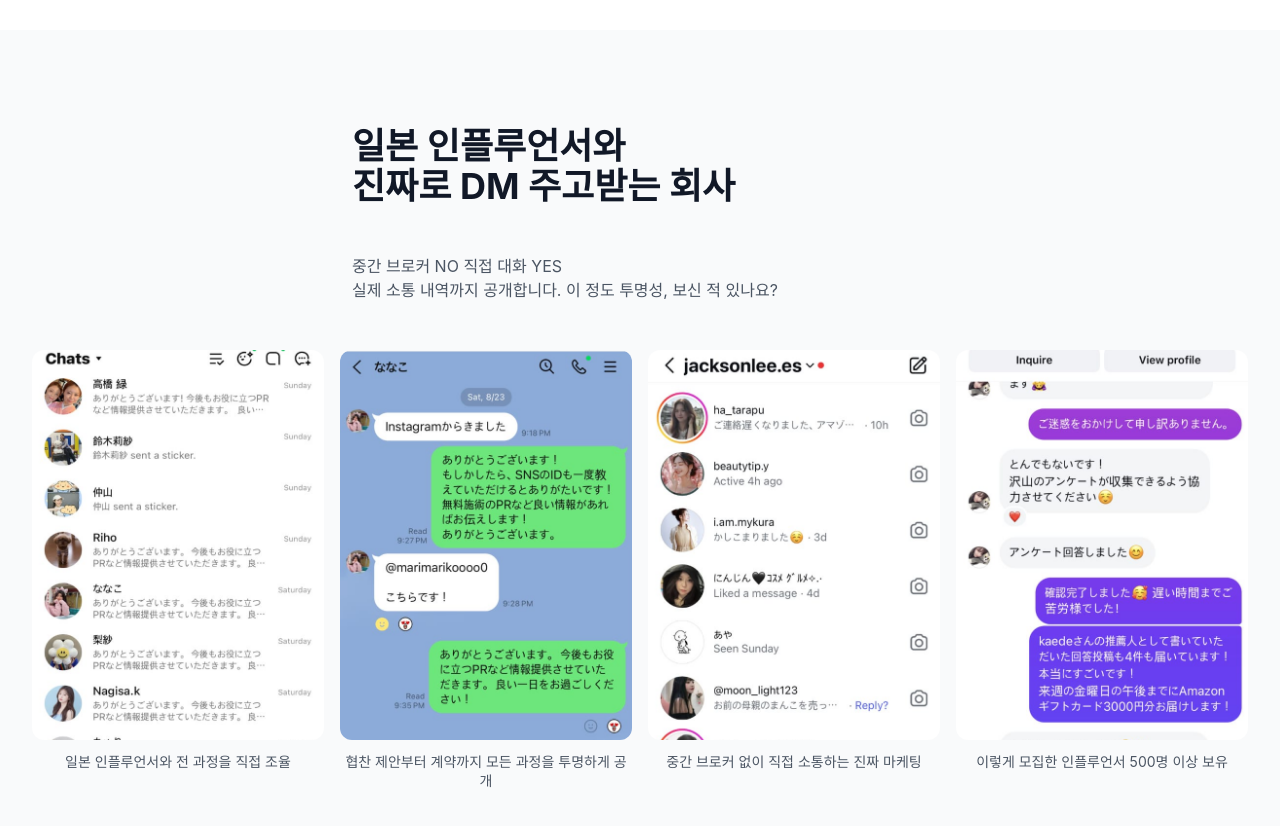
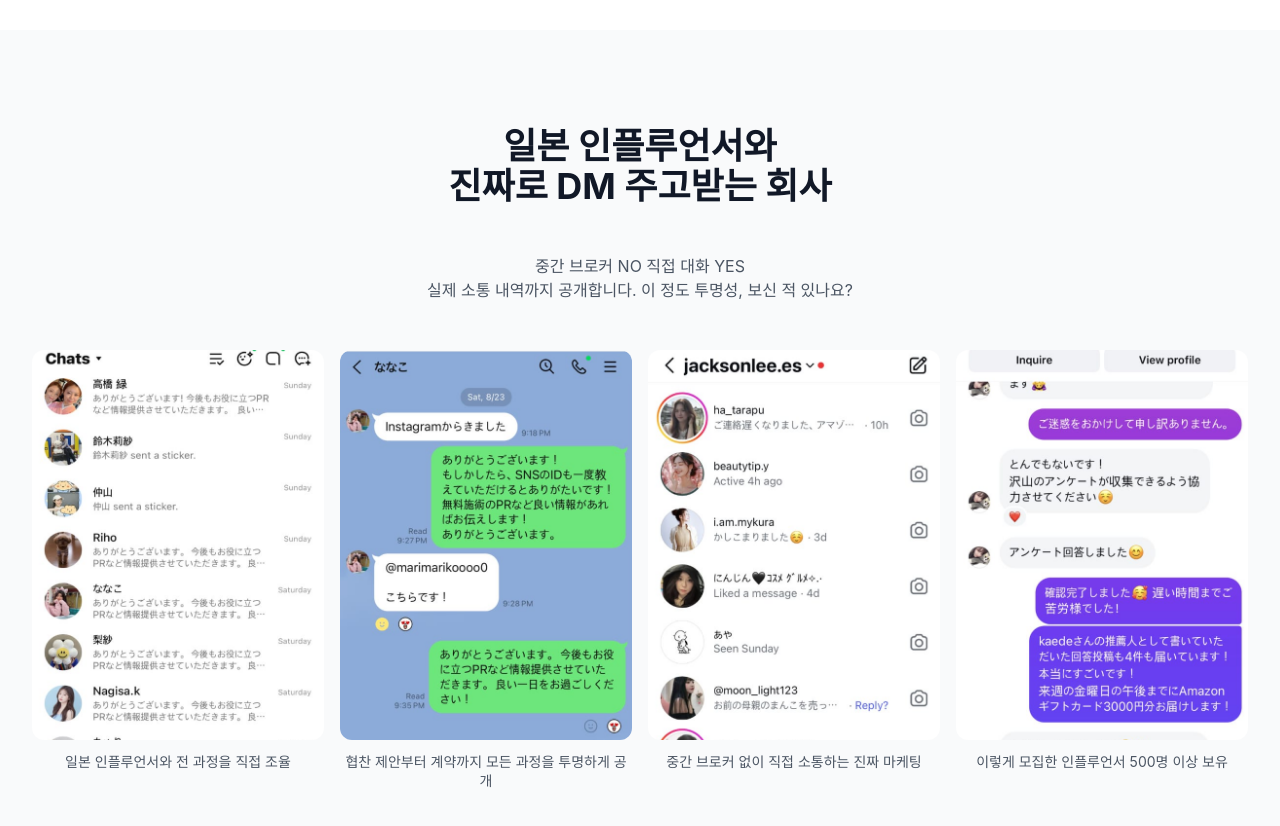
Before and after one commit to hckang2000/marketing, a Next.js app: page / in a window 1280 px wide. Shown: the part 1240-2066 px from the top of the page. Built offline with nearby package versions, Linux system fonts and the light colour scheme; no server answers; a web font is replaced by a local one.

Commit message:
style: InfluencerDM 제목 text-center로 명확한 가운데 정렬

```diff
--- a/src/components/sections/InfluencerDM.tsx
+++ b/src/components/sections/InfluencerDM.tsx
@@ -36,8 +36,8 @@ export function InfluencerDM() {
   return (
     <section className="section-padding bg-gray-50">
       <Container>
-        <motion.div {...motionProps} className="text-left mb-12 max-w-xl mx-auto">
-          <SectionTitle title="일본 인플루언서와<br />진짜로 DM 주고받는 회사" centered={false} />
+        <motion.div {...motionProps} className="text-center mb-12">
+          <SectionTitle title="일본 인플루언서와<br />진짜로 DM 주고받는 회사" />
           <ResponsiveText
             mobile="중간 브로커 NO 직접 대화 YES<br />실제 소통 내역까지 공개합니다. 이 정도 투명성, 보신 적 있나요?"
             desktop="중간 브로커 NO 직접 대화 YES<br />실제 소통 내역까지 공개합니다. 이 정도 투명성, 보신 적 있나요?"
```
